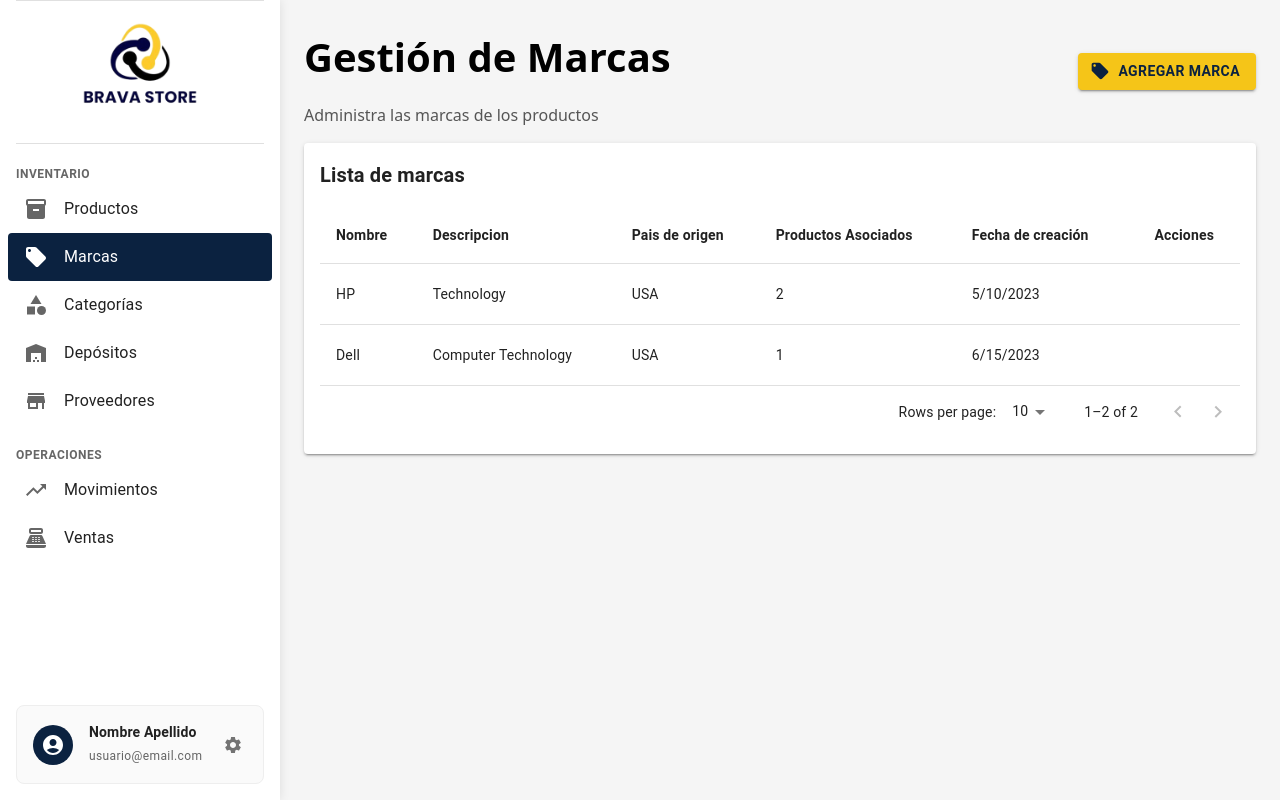
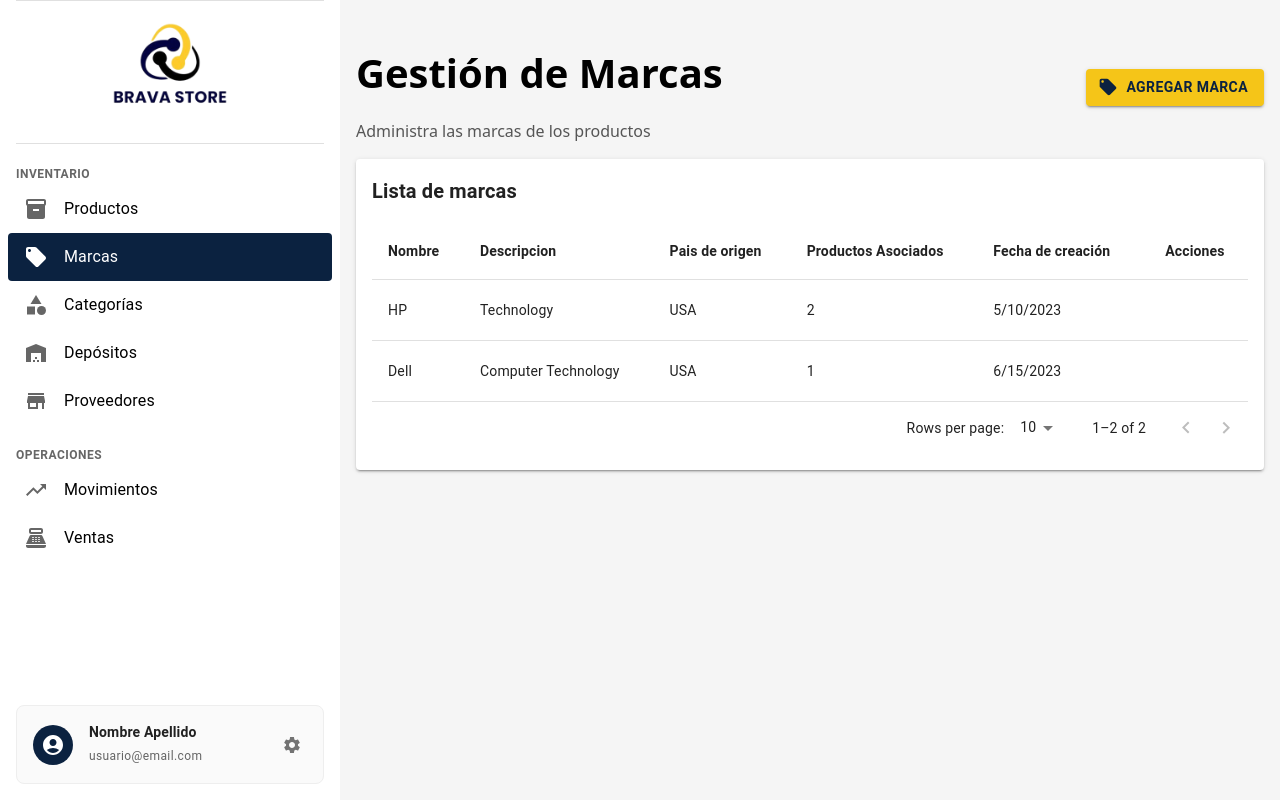
Before and after one commit to Matias-Clavijo/retoJulio2025, a React (Vite) app: page /brands in a window 1280 px wide. Built offline with nearby package versions, Linux system fonts and the light colour scheme; some icons are missing.

Commit message:
Hice las pantallas para movile

```diff
--- a/src/components/DataManagementPage.jsx
+++ b/src/components/DataManagementPage.jsx
@@ -1,13 +1,26 @@
 import React, { useState } from "react";
-import { Box, CircularProgress, Alert } from "@mui/material";
+import {
+    Box,
+    CircularProgress,
+    Alert,
+    IconButton,
+    Drawer,
+    useMediaQuery,
+    Typography,
+    Card,
+    CardContent,
+    CardActions,
+    Button
+} from "@mui/material";
+import MenuIcon from '@mui/icons-material/Menu';
 import CommonTable from "./common/CommonTable";
 import TitleHeader from "./common/TitelHeader";
-import Button from "@mui/material/Button";
 import EditIcon from "@mui/icons-material/Edit";
 import DeleteIcon from "@mui/icons-material/Delete";
-import IconButton from "@mui/material/IconButton";
+import VisibilityIcon from "@mui/icons-material/Visibility";
 import Sidebar from "./Sidebar";
-import VisibilityIcon from "@mui/icons-material/Visibility";
+
+const drawerWidth = 340;
 
 const DataManagementPage = ({
                                 title,
@@ -36,45 +49,30 @@ const DataManagementPage = ({
     const [openAddDialog, setOpenAddDialog] = useState(false);
     const [openEditDialog, setOpenEditDialog] = useState(false);
     const [selectedItem, setSelectedItem] = useState(null);
+    const [mobileOpen, setMobileOpen] = useState(false);
+    const isMobile = useMediaQuery('(max-width: 768px)');
 
-    // Acciones por fila
+    const toggleDrawer = () => setMobileOpen(!mobileOpen);
+
     const rowsWithActions = data.map((row, index) => ({
         ...row,
         acciones: customActions ? customActions(row, index) : (
             <Box sx={{ display: 'flex', justifyContent: 'center', gap: 1 }}>
                 {showViewAction && (
-                    <IconButton
-                        size="small"
-                        sx={{ color: '#0B2240' }}
-                        onClick={() => {
-                            if (onView) onView(row);
-                        }}
-                    >
+                    <IconButton size="small" sx={{ color: '#0B2240' }} onClick={() => onView?.(row)}>
                         <VisibilityIcon fontSize="small" />
                     </IconButton>
                 )}
                 {showEditAction && (
-                    <IconButton
-                        size="small"
-                        sx={{ color: '#0B2240' }}
-                        onClick={() => {
+                    <IconButton size="small" sx={{ color: '#0B2240' }} onClick={() => {
                         setSelectedItem(row);
-                            if (onEdit) onEdit(row);
-                            else setOpenEditDialog(true);
-                        }}
-                    >
+                        onEdit ? onEdit(row) : setOpenEditDialog(true);
+                    }}>
                         <EditIcon fontSize="small" />
                     </IconButton>
                 )}
                 {showDeleteAction && (
-                    <IconButton
-                        size="small"
-                        sx={{ color: 'error.main' }}
-                        onClick={() => {
-                            setSelectedItem(row);
-                            onDelete(row);
-                        }}
-                    >
+                    <IconButton size="small" sx={{ color: 'error.main' }} onClick={() => onDelete(row)}>
                         <DeleteIcon fontSize="small" />
                     </IconButton>
                 )}
@@ -82,63 +80,71 @@ const DataManagementPage = ({
         )
     }));
 
-    const handleAdd = () => {
-        if (onAdd) onAdd();
-        else setOpenAddDialog(true);
-    };
-
-    const handleCloseAddDialog = () => {
-        setOpenAddDialog(false);
-    };
-
+    const handleAdd = () => onAdd ? onAdd() : setOpenAddDialog(true);
+    const handleCloseAddDialog = () => setOpenAddDialog(false);
     const handleCloseEditDialog = () => {
         setOpenEditDialog(false);
         setSelectedItem(null);
     };
 
-    const renderContent = () => {
-        if (loading) {
-            return (
-                <Box sx={{
-                    display: 'flex',
-                    justifyContent: 'center',
-                    alignItems: 'center',
-                    height: 'calc(100vh - 100px)',
-                    width: '100%'
-                }}>
-                    <CircularProgress />
+    const renderMobileCards = () => (
+        <Box>
+            {rowsWithActions.map((row, i) => (
+                <Card key={i} sx={{ mb: 2 }}>
+                    <CardContent>
+                        {columns
+                            .filter(col => col.id !== 'acciones')
+                            .map(col => (
+                                <Box key={col.id} sx={{ mb: 1 }}>
+                                    <Typography variant="body2" fontWeight={600}>{col.label}:</Typography>
+                                    <Typography variant="body2">
+                                        {col.format ? col.format(row[col.id], row) : row[col.id]}
+                                    </Typography>
+                                </Box>
+                            ))}
+                    </CardContent>
+                    <CardActions sx={{ justifyContent: 'end', px: 2 }}>
+                        {row.acciones}
+                    </CardActions>
+                </Card>
+            ))}
         </Box>
     );
-        }
 
-        if (error) {
-            return (
-                <Box sx={{ p: 2 }}>
-                    <Alert severity="error">{error}</Alert>
-                </Box>
-            );
-        }
+    const renderContent = () => {
+        if (loading) return <Box sx={{ display: 'flex', justifyContent: 'center', height: '80vh' }}><CircularProgress /></Box>;
+        if (error) return <Box sx={{ p: 2 }}><Alert severity="error">{error}</Alert></Box>;
 
-        return (
-            <>
-                <TitleHeader
-                    title={title}
-                    description={description}
-                    button={
+        const actionButton = (
             <Button
                 variant="contained"
                 sx={{
                     backgroundColor: "#F5C518",
                     fontWeight: 600,
-                                color: "#0B2240"
+                    color: "#0B2240",
+                    width: isMobile ? '100%' : 'auto',
+                    mt: isMobile ? 2 : 0
                 }}
                 onClick={handleAdd}
                 startIcon={addButtonIcon}
             >
                 {addButtonText}
             </Button>
-                    }
+        );
+
+        return (
+            <Box sx={{margin: '0 auto', width: '100%' }}>
+                <TitleHeader
+                    title={title}
+                    description={description}
+                    button={!isMobile ? (
+                        <Box sx={{ ml: 'auto' }}>{actionButton}</Box>
+                    ) : null}
                 />
+                {isMobile && (
+                    <Box sx={{ mb: 2 }}>{actionButton}</Box>
+                )}
+                {isMobile ? renderMobileCards() : (
                     <CommonTable
                         title={tableTitle}
                         columns={columns}
@@ -146,35 +152,43 @@ const DataManagementPage = ({
                         defaultRowsPerPage={defaultRowsPerPage}
                         rowsPerPageOptions={rowsPerPageOptions}
                     />
+                )}
 
-                {/* Add Dialog */}
-                {addDialog && React.cloneElement(addDialog, {
-                    open: openAddDialog,
-                    onClose: handleCloseAddDialog
-                })}
-
-                {/* Edit Dialog */}
-                {editDialog && React.cloneElement(editDialog, {
-                    open: openEditDialog,
-                    onClose: handleCloseEditDialog,
-                    item: selectedItem
-                })}
-            </>
+                {addDialog && React.cloneElement(addDialog, { open: openAddDialog, onClose: handleCloseAddDialog })}
+                {editDialog && React.cloneElement(editDialog, { open: openEditDialog, onClose: handleCloseEditDialog, item: selectedItem })}
+            </Box>
         );
     };
 
     return (
-        <Box sx={{ display: 'flex', backgroundColor: '#EBEBEB', height: '100vh' }}>
+        <Box sx={{ display: 'flex', backgroundColor: backgroundColor, height: '100vh' }}>
+            {isMobile && (
+                <IconButton onClick={toggleDrawer} sx={{ position: 'fixed', top: 10, left: 10, zIndex: 1201, backgroundColor: 'white' }}>
+                    <MenuIcon />
+                </IconButton>
+            )}
+
+            <Box sx={{ display: { xs: 'none', md: 'block' }, width: drawerWidth, flexShrink: 0 }}>
                 <Sidebar />
+            </Box>
+            <Drawer
+                anchor="left"
+                open={mobileOpen}
+                onClose={toggleDrawer}
+                sx={{
+                    display: { xs: 'block', md: 'none' },
+                    '& .MuiDrawer-paper': { width: drawerWidth }
+                }}
+            >
+                <Sidebar onClose={toggleDrawer} />
+            </Drawer>
+
             <Box
                 component="main"
                 sx={{
                     flexGrow: 1,
-                    pl: 3,
-                    pr: 3,
-                    ml: `280px`,
-                    height: '100%',
-                    backgroundColor: backgroundColor
+                    p: 2,
+                    width: { xs: '100%', md: `calc(100% - ${drawerWidth}px)` },
                 }}
             >
                 {renderContent()}
--- a/src/components/Sidebar.jsx
+++ b/src/components/Sidebar.jsx
@@ -1,6 +1,5 @@
-import React, { useState } from "react";
+import React, { useState } from 'react';
 import {
-  Drawer,
     List,
     ListItem,
     ListItemButton,
@@ -11,8 +10,8 @@ import {
     Divider,
     Avatar,
     Paper,
-  IconButton,
-} from "@mui/material";
+    IconButton
+} from '@mui/material';
 import {
     Inventory,
     Category,
@@ -22,13 +21,13 @@ import {
     TrendingUp,
     PointOfSale,
     AccountCircle,
-  Settings,
-} from "@mui/icons-material";
-import { useNavigate, useLocation } from "react-router-dom";
-import InfoUsuario from "./Infousuario";
-import logo from "../assets/logo.jpeg";
+    Settings
+} from '@mui/icons-material';
+import { useNavigate, useLocation } from 'react-router-dom';
+import InfoUsuario from './Infousuario';
+import logo from '../assets/logo.jpeg';
 
-const drawerWidth = 280;
+const drawerWidth = 340;
 
 const Sidebar = ({ onClose }) => {
     const navigate = useNavigate();
@@ -36,16 +35,16 @@ const Sidebar = ({ onClose }) => {
     const [openInfoUsuario, setOpenInfoUsuario] = useState(false);
 
     const inventoryItems = [
-    { text: "Productos", icon: <Inventory />, path: "/products" },
-    { text: "Marcas", icon: <LocalOffer />, path: "/brands" },
-    { text: "Categorías", icon: <Category />, path: "/category" },
-    { text: "Depósitos", icon: <Warehouse />, path: "/warehouses" },
-    { text: "Proveedores", icon: <Store />, path: "/providers" },
+        { text: 'Productos', icon: <Inventory />, path: '/products' },
+        { text: 'Marcas', icon: <LocalOffer />, path: '/brands' },
+        { text: 'Categorías', icon: <Category />, path: '/category' },
+        { text: 'Depósitos', icon: <Warehouse />, path: '/warehouses' },
+        { text: 'Proveedores', icon: <Store />, path: '/providers' }
     ];
 
     const operationsItems = [
-    { text: "Movimientos", icon: <TrendingUp />, path: "/movements" },
-    { text: "Ventas", icon: <PointOfSale />, path: "/sales" },
+        { text: 'Movimientos', icon: <TrendingUp />, path: '/movements' },
+        { text: 'Ventas', icon: <PointOfSale />, path: '/sales' }
     ];
 
     const handleItemClick = (path) => {
@@ -60,11 +59,11 @@ const Sidebar = ({ onClose }) => {
                 sx={{
                     px: 2,
                     py: 1,
-          color: "text.secondary",
+                    color: 'text.secondary',
                     fontWeight: 600,
-          fontSize: "0.75rem",
-          textTransform: "uppercase",
-          letterSpacing: "0.5px",
+                    fontSize: '0.75rem',
+                    textTransform: 'uppercase',
+                    letterSpacing: '0.5px'
                 }}
             >
                 {title}
@@ -78,17 +77,17 @@ const Sidebar = ({ onClose }) => {
                             sx={{
                                 mx: 1,
                                 borderRadius: 1,
-                "&:hover": {
-                  backgroundColor: "action.hover",
+                                '&:hover': {
+                                    backgroundColor: 'action.hover',
                                 },
-                "&.Mui-selected": {
-                  backgroundColor: "#0B2240",
-                  color: "white",
-                  "&:hover": {
-                    backgroundColor: "#08172e",
+                                '&.Mui-selected': {
+                                    backgroundColor: '#0B2240',
+                                    color: 'white',
+                                    '&:hover': {
+                                        backgroundColor: '#08172e',
                                     },
-                  "& .MuiListItemIcon-root": {
-                    color: "white",
+                                    '& .MuiListItemIcon-root': {
+                                        color: 'white',
                                     },
                                 },
                             }}
@@ -96,10 +95,7 @@ const Sidebar = ({ onClose }) => {
                             <ListItemIcon
                                 sx={{
                                     minWidth: 40,
-                  color:
-                    location.pathname === item.path
-                      ? "primary.contrastText"
-                      : "text.secondary",
+                                    color: location.pathname === item.path ? 'primary.contrastText' : 'text.secondary'
                                 }}
                             >
                                 {item.icon}
@@ -112,29 +108,31 @@ const Sidebar = ({ onClose }) => {
         </Box>
     );
 
-  const drawerContent = (
+    return (
         <Box
             sx={{
                 width: drawerWidth,
-        height: "100%",
-        display: "flex",
-        flexDirection: "column",
-        overflowX: "hidden", // 👈 evita scroll horizontal
+                height: '100%',
+                backgroundColor: '#fff', // 🟨 fondo blanco para que no quede invisible
+                display: 'flex',
+                flexDirection: 'column',
+                overflowX: 'hidden'
             }}
         >
             <Divider variant="middle" />
+
             <Box
                 sx={{
                     p: 2,
-          display: "flex",
-          justifyContent: "center",
-          cursor: "pointer",
-          transition: "transform 0.2s ease-in-out",
-          "&:hover": {
-            transform: "scale(1.05)",
-          },
+                    display: 'flex',
+                    justifyContent: 'center',
+                    cursor: 'pointer',
+                    transition: 'transform 0.2s ease-in-out',
+                    '&:hover': {
+                        transform: 'scale(1.05)',
+                    }
                 }}
-        onClick={() => navigate("/")}
+                onClick={() => navigate('/')}
             >
                 <img
                     src={logo}
@@ -142,34 +140,34 @@ const Sidebar = ({ onClose }) => {
                     style={{
                         width: 210,
                         height: 110,
-            objectFit: "cover",
-            objectPosition: "center",
+                        objectFit: 'cover',
+                        objectPosition: 'center'
                     }}
                 />
             </Box>
 
             <Divider variant="middle" />
 
-      <Box sx={{ flex: 1, py: 2, overflowY: "auto", overflowX: "hidden" }}>
-        {renderMenuSection("Inventario", inventoryItems)}
-        {renderMenuSection("Operaciones", operationsItems)}
+            <Box sx={{ flex: 1, py: 2, overflowY: 'auto', overflowX: 'hidden' }}>
+                {renderMenuSection('Inventario', inventoryItems)}
+                {renderMenuSection('Operaciones', operationsItems)}
             </Box>
 
-      <Box sx={{ p: 2, position: "relative" }}>
+            <Box sx={{ p: 2 }}>
                 <Paper
                     elevation={0}
                     sx={{
                         p: 2,
-            backgroundColor: "grey.50",
+                        backgroundColor: 'grey.50',
                         borderRadius: 2,
-            border: "1px solid",
-            borderColor: "grey.200",
-            cursor: "pointer",
+                        border: '1px solid',
+                        borderColor: 'grey.200',
+                        cursor: 'pointer'
                     }}
                     onClick={() => setOpenInfoUsuario(true)}
                 >
-          <Box sx={{ display: "flex", alignItems: "center", gap: 2 }}>
-            <Avatar sx={{ width: 40, height: 40, backgroundColor: "#0B2240" }}>
+                    <Box sx={{ display: 'flex', alignItems: 'center', gap: 2 }}>
+                        <Avatar sx={{ width: 40, height: 40, backgroundColor: '#0B2240' }}>
                             <AccountCircle />
                         </Avatar>
                         <Box sx={{ flex: 1 }}>
@@ -187,30 +185,8 @@ const Sidebar = ({ onClose }) => {
                 </Paper>
             </Box>
 
-      <InfoUsuario
-        open={openInfoUsuario}
-        onClose={() => setOpenInfoUsuario(false)}
-        onLogout={() => navigate("/login")}
-      />
+            <InfoUsuario open={openInfoUsuario} onClose={() => setOpenInfoUsuario(false)} />
         </Box>
-  );
-
-  return (
-    <Drawer
-      variant="permanent"
-      sx={{
-        display: { xs: "none", md: "block" },
-        "& .MuiDrawer-paper": {
-          boxSizing: "border-box",
-          width: drawerWidth,
-          border: "none",
-          boxShadow: "0 0 10px rgba(0,0,0,0.1)",
-        },
-      }}
-      open
-    >
-      {drawerContent}
-    </Drawer>
     );
 };
 
--- a/src/pages/Login.jsx
+++ b/src/pages/Login.jsx
@@ -9,9 +9,11 @@ import {
     Typography,
     Link,
     Paper,
-    InputAdornment
+    InputAdornment,
+    useMediaQuery
 } from '@mui/material';
 import { AccountCircle, Lock } from '@mui/icons-material';
+import { useTheme } from '@mui/material/styles';
 import logo from '../assets/logo.jpeg';
 
 function Login() {
@@ -22,6 +24,9 @@ function Login() {
         navigate('/'); // ← Navega a la página home ("/")
     };
 
+    const theme = useTheme();
+    const isMobile = useMediaQuery(theme.breakpoints.down('sm')); // Detecta pantallas pequeñas
+
     return (
         <Box
             display="flex"
@@ -30,9 +35,18 @@ function Login() {
             minHeight="100vh"
             sx={{
                 background: 'linear-gradient(135deg, #071d49, #f9c525)',
+                px: 2
             }}
         >
-            <Paper elevation={6} sx={{ padding: 4, width: 320, borderRadius: 3 }}>
+            <Paper
+                elevation={6}
+                sx={{
+                    padding: 4,
+                    width: isMobile ? '100%' : 320, // 100% para móvil
+                    maxWidth: 320,
+                    borderRadius: 3
+                }}
+            >
                 <Box display="flex" justifyContent="center">
                     <img
                         src={logo}
--- a/src/pages/Signup.jsx
+++ b/src/pages/Signup.jsx
@@ -10,7 +10,8 @@ import {
     Link,
     Paper,
     TextField,
-    Typography
+    Typography,
+    useMediaQuery
 } from '@mui/material';
 import {
     Visibility,
@@ -18,7 +19,8 @@ import {
     MailOutline,
     LockOutlined
 } from '@mui/icons-material';
-import logo from '../assets/logo.jpeg'; // asegurate de que esté bien el path
+import { useTheme } from '@mui/material/styles';
+import logo from '../assets/logo.jpeg';
 
 function SignUp() {
     const [showPassword, setShowPassword] = useState(false);
@@ -26,6 +28,9 @@ function SignUp() {
     const [acceptedTerms, setAcceptedTerms] = useState(false);
     const [showError, setShowError] = useState(false);
     const navigate = useNavigate();
+
+    const theme = useTheme();
+    const isMobile = useMediaQuery(theme.breakpoints.down('sm')); // Detecta vista móvil
 
     const toggleShowPassword = () => setShowPassword((prev) => !prev);
     const toggleShowConfirm = () => setShowConfirm((prev) => !prev);
@@ -53,9 +58,18 @@ function SignUp() {
             minHeight="100vh"
             sx={{
                 background: 'linear-gradient(135deg, #071d49, #f9c525)',
+                px: 2
             }}
         >
-            <Paper elevation={6} sx={{ padding: 4, width: 370, borderRadius: 3 }}>
+            <Paper
+                elevation={6}
+                sx={{
+                    padding: 4,
+                    width: isMobile ? '100%' : 370,
+                    maxWidth: 370,
+                    borderRadius: 3
+                }}
+            >
                 <Box display="flex" justifyContent="center" mb={1}>
                     <img
                         src={logo}
@@ -73,7 +87,7 @@ function SignUp() {
                     Sign Up
                 </Typography>
 
-                <Box display="flex" gap={1} mb={2}>
+                <Box display="flex" gap={1} mb={2} flexDirection={isMobile ? 'column' : 'row'}>
                     <TextField label="First Name" fullWidth />
                     <TextField label="Last Name" fullWidth />
                 </Box>
```
Also changed, not shown: src/App.jsx (+5 -4 lines), src/components/DialogProveedor.jsx (+54 -26 lines). Lines whose indentation alone changed are shown as unchanged.
